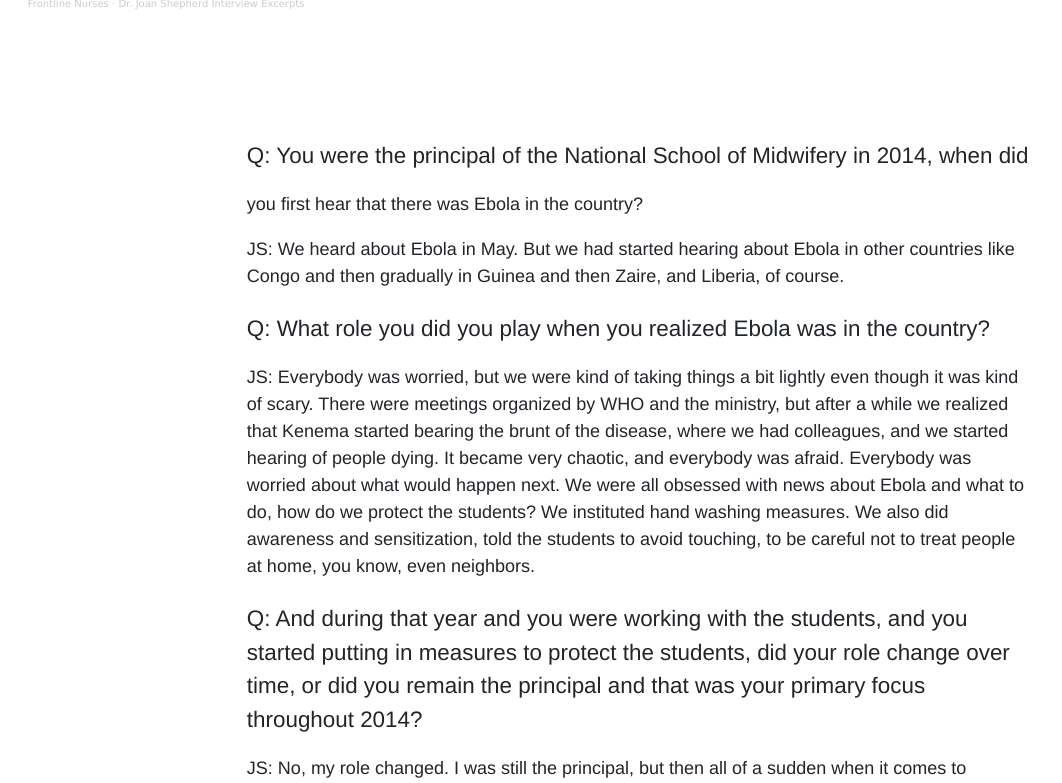
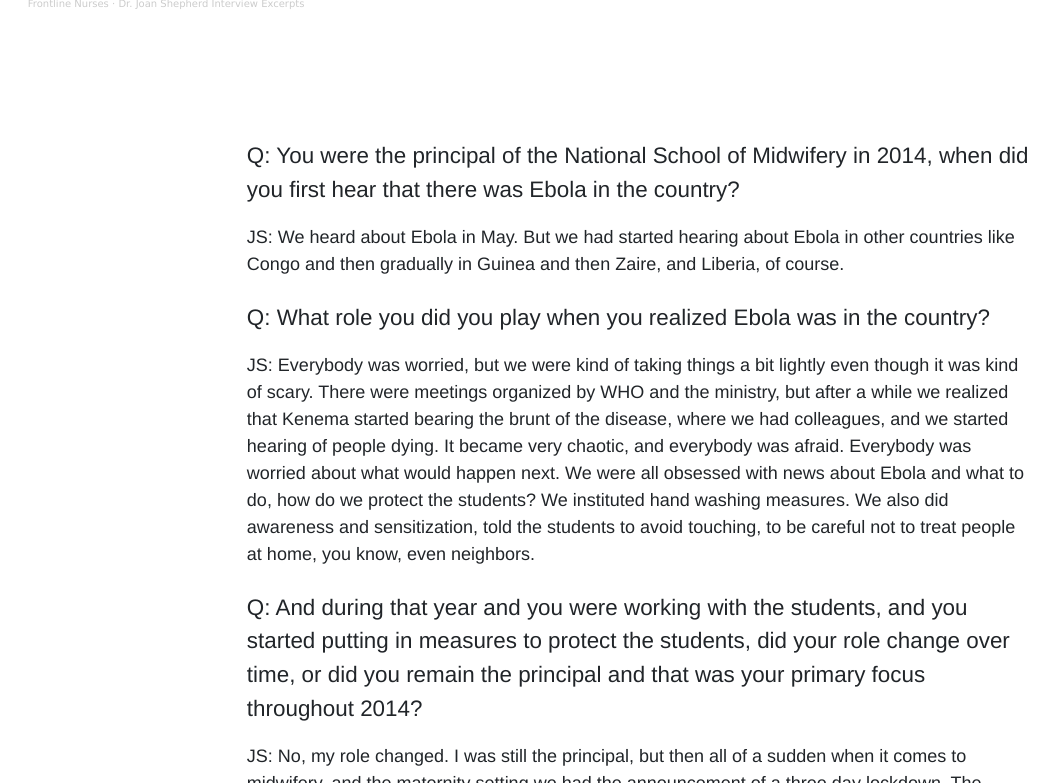
Before and after one commit to elotroalex/frontlines, a Jekyll site: the page built from _ebola/n08.md, in a window 1280 px wide and 900 px high, scrolled down 1543 px, cut to the strip 117-900 px from the top of the window. Shown: the whole strip, without its empty margins (0-1062 px from the left). Built offline with Jekyll 4.4.1, drawn with Linux system fonts in a browser that asks for light colours; some web fonts are replaced.

Commit message:
fixes #30

```diff
--- a/_includes/excerpts/n08.md
+++ b/_includes/excerpts/n08.md
@@ -1,6 +1,5 @@
-Q: You were the principal of the National School of Midwifery in 2014, when did
+Q: You were the principal of the National School of Midwifery in 2014, when did you first hear that there was Ebola in the country?
 {: .question}
-you first hear that there was Ebola in the country?
 
 JS: We heard about Ebola in May. But we had started hearing about Ebola in other countries like Congo and then gradually in Guinea and then Zaire, and Liberia, of course.
 
```
